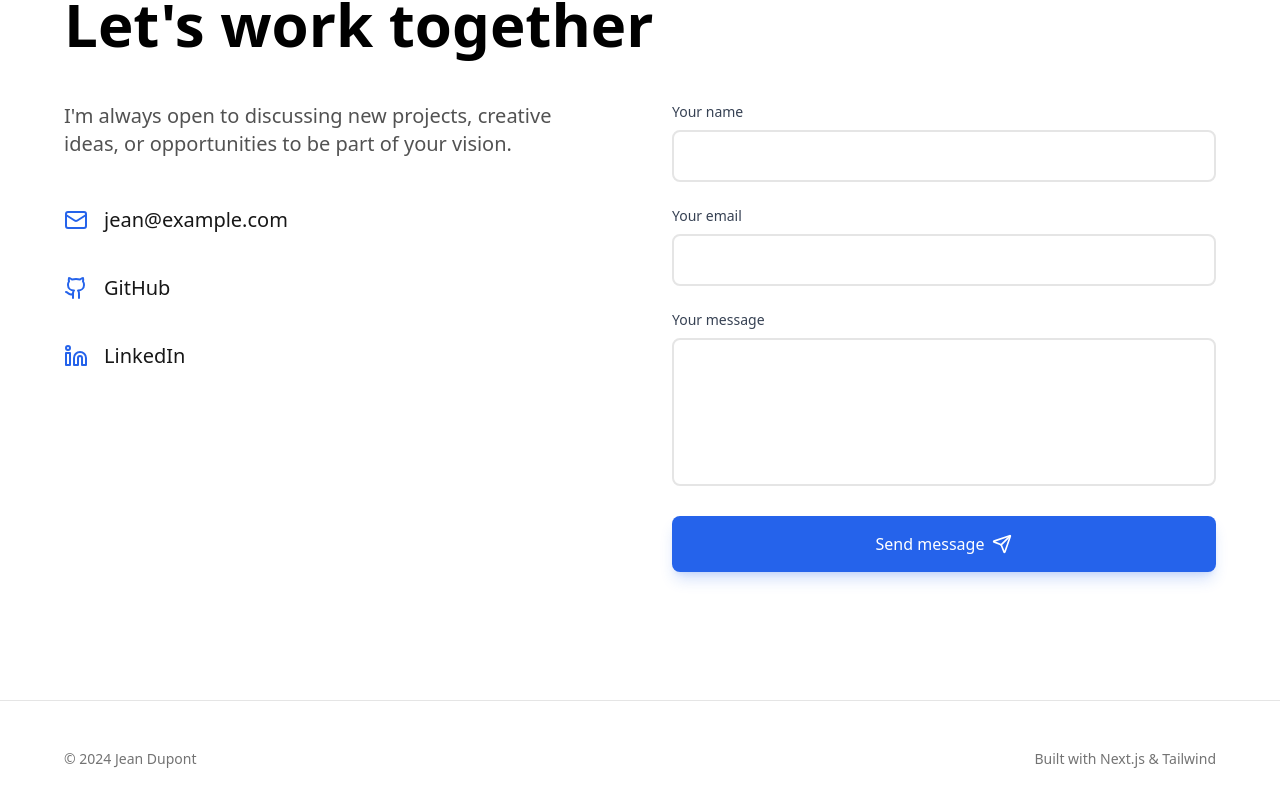
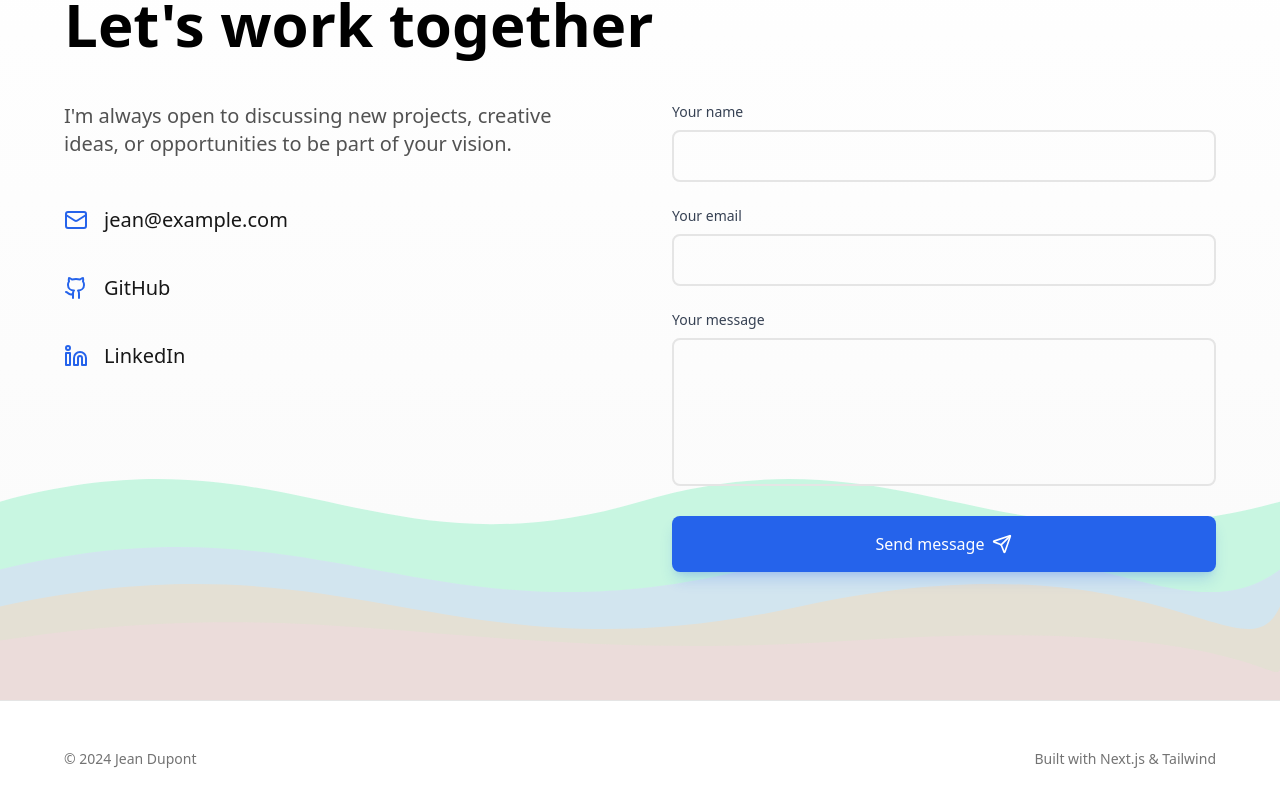
Before and after one commit to tomSample/cv-bento, a Next.js app: page /en in a window 1280 px wide. Shown: the part 4148-4955 px from the top of the page. Built offline with nearby package versions, Linux system fonts and the light colour scheme.

Commit message:
animation sur section contact ajoutée

```diff
--- a/src/components/minimal-portfolio.tsx
+++ b/src/components/minimal-portfolio.tsx
@@ -635,7 +635,94 @@ export function MinimalPortfolio() {
       </section>
 
       {/* Contact Section */}
-      <section ref={contactRef} id="contact" className="relative px-6 md:px-12 py-12 md:py-24 lg:py-32 overflow-hidden bg-white">
+      <section ref={contactRef} id="contact" className="relative px-6 md:px-12 py-12 md:py-24 lg:py-32 overflow-hidden bg-gradient-to-b from-white to-gray-50">
+        {/* Animated Wave Background */}
+        <div className="absolute inset-0 pointer-events-none" aria-hidden="true">
+          {/* Wave Layer 1 - Emerald */}
+          <motion.div
+            className="absolute bottom-0 left-0 w-full h-1/2"
+          >
+            <svg className="absolute bottom-0 left-0 w-full h-full" xmlns="http://www.w3.org/2000/svg" viewBox="0 0 1440 320" preserveAspectRatio="none">
+              <motion.path
+                fill="rgba(167, 243, 208, 0.6)"
+                d="M0,160 C320,100 420,220 720,160 C1020,100 1120,220 1440,160 L1440,320 L0,320 Z"
+                initial={{ d: "M0,160 C320,100 420,220 720,160 C1020,100 1120,220 1440,160 L1440,320 L0,320 Z" }}
+                animate={{
+                  d: [
+                    "M0,160 C320,100 420,220 720,160 C1020,100 1120,220 1440,160 L1440,320 L0,320 Z",
+                    "M0,180 C320,120 420,240 720,180 C1020,120 1120,240 1440,180 L1440,320 L0,320 Z",
+                    "M0,160 C320,100 420,220 720,160 C1020,100 1120,220 1440,160 L1440,320 L0,320 Z"
+                  ]
+                }}
+                transition={{ duration: 8, repeat: Infinity, ease: "easeInOut" }}
+              />
+            </svg>
+          </motion.div>
+
+          {/* Wave Layer 2 - Violet */}
+          <motion.div
+            className="absolute bottom-0 left-0 w-full h-1/2"
+          >
+            <svg className="absolute bottom-0 left-0 w-full h-full" xmlns="http://www.w3.org/2000/svg" viewBox="0 0 1440 320" preserveAspectRatio="none">
+              <motion.path
+                fill="rgba(221, 214, 254, 0.5)"
+                d="M0,200 C360,140 480,260 840,200 C1200,140 1320,260 1440,200 L1440,320 L0,320 Z"
+                initial={{ d: "M0,200 C360,140 480,260 840,200 C1200,140 1320,260 1440,200 L1440,320 L0,320 Z" }}
+                animate={{
+                  d: [
+                    "M0,200 C360,140 480,260 840,200 C1200,140 1320,260 1440,200 L1440,320 L0,320 Z",
+                    "M0,220 C360,160 480,280 840,220 C1200,160 1320,280 1440,220 L1440,320 L0,320 Z",
+                    "M0,200 C360,140 480,260 840,200 C1200,140 1320,260 1440,200 L1440,320 L0,320 Z"
+                  ]
+                }}
+                transition={{ duration: 10, repeat: Infinity, ease: "easeInOut", delay: 1 }}
+              />
+            </svg>
+          </motion.div>
+
+          {/* Wave Layer 3 - Orange */}
+          <motion.div
+            className="absolute bottom-0 left-0 w-full h-1/2"
+          >
+            <svg className="absolute bottom-0 left-0 w-full h-full" xmlns="http://www.w3.org/2000/svg" viewBox="0 0 1440 320" preserveAspectRatio="none">
+              <motion.path
+                fill="rgba(254, 215, 170, 0.4)"
+                d="M0,240 C400,180 500,300 900,240 C1300,180 1400,300 1440,240 L1440,320 L0,320 Z"
+                initial={{ d: "M0,240 C400,180 500,300 900,240 C1300,180 1400,300 1440,240 L1440,320 L0,320 Z" }}
+                animate={{
+                  d: [
+                    "M0,240 C400,180 500,300 900,240 C1300,180 1400,300 1440,240 L1440,320 L0,320 Z",
+                    "M0,250 C400,190 500,310 900,250 C1300,190 1400,310 1440,250 L1440,320 L0,320 Z",
+                    "M0,240 C400,180 500,300 900,240 C1300,180 1400,300 1440,240 L1440,320 L0,320 Z"
+                  ]
+                }}
+                transition={{ duration: 12, repeat: Infinity, ease: "easeInOut", delay: 2 }}
+              />
+            </svg>
+          </motion.div>
+
+          {/* Wave Layer 4 - Pink */}
+          <motion.div
+            className="absolute bottom-0 left-0 w-full h-1/2"
+          >
+            <svg className="absolute bottom-0 left-0 w-full h-full" xmlns="http://www.w3.org/2000/svg" viewBox="0 0 1440 320" preserveAspectRatio="none">
+              <motion.path
+                fill="rgba(251, 207, 232, 0.3)"
+                d="M0,270 C380,230 520,290 960,270 C1400,250 1440,310 1440,290 L1440,320 L0,320 Z"
+                initial={{ d: "M0,270 C380,230 520,290 960,270 C1400,250 1440,310 1440,290 L1440,320 L0,320 Z" }}
+                animate={{
+                  d: [
+                    "M0,270 C380,230 520,290 960,270 C1400,250 1440,310 1440,290 L1440,320 L0,320 Z",
+                    "M0,280 C380,240 520,300 960,280 C1400,260 1440,320 1440,300 L1440,320 L0,320 Z",
+                    "M0,270 C380,230 520,290 960,270 C1400,250 1440,310 1440,290 L1440,320 L0,320 Z"
+                  ]
+                }}
+                transition={{ duration: 14, repeat: Infinity, ease: "easeInOut", delay: 3 }}
+              />
+            </svg>
+          </motion.div>
+        </div>
+
         {/* Interactive Particles Background */}
         <div className="absolute inset-0 -z-10 pointer-events-none" aria-hidden="true">
           {/* Generate 60 particles */}
```
